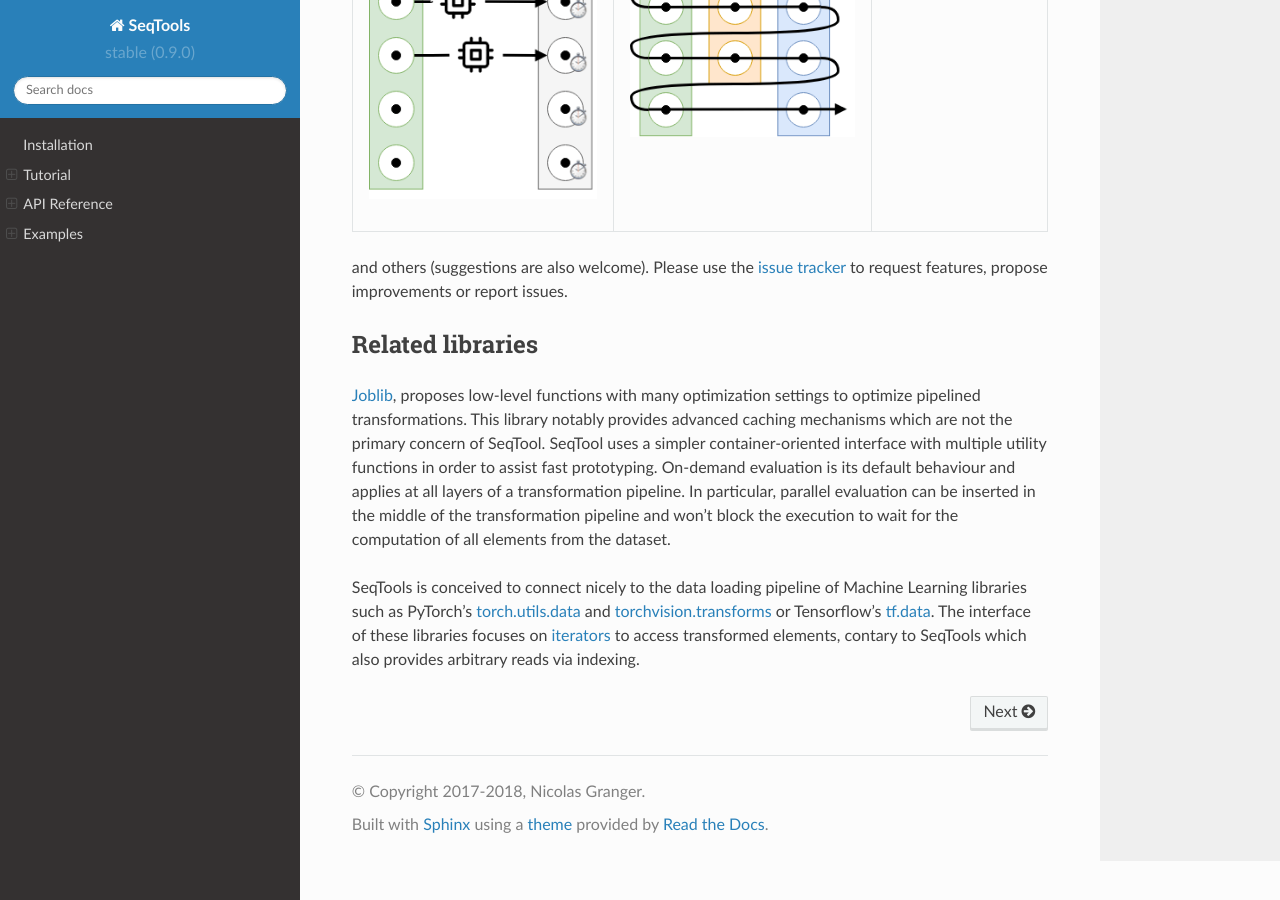
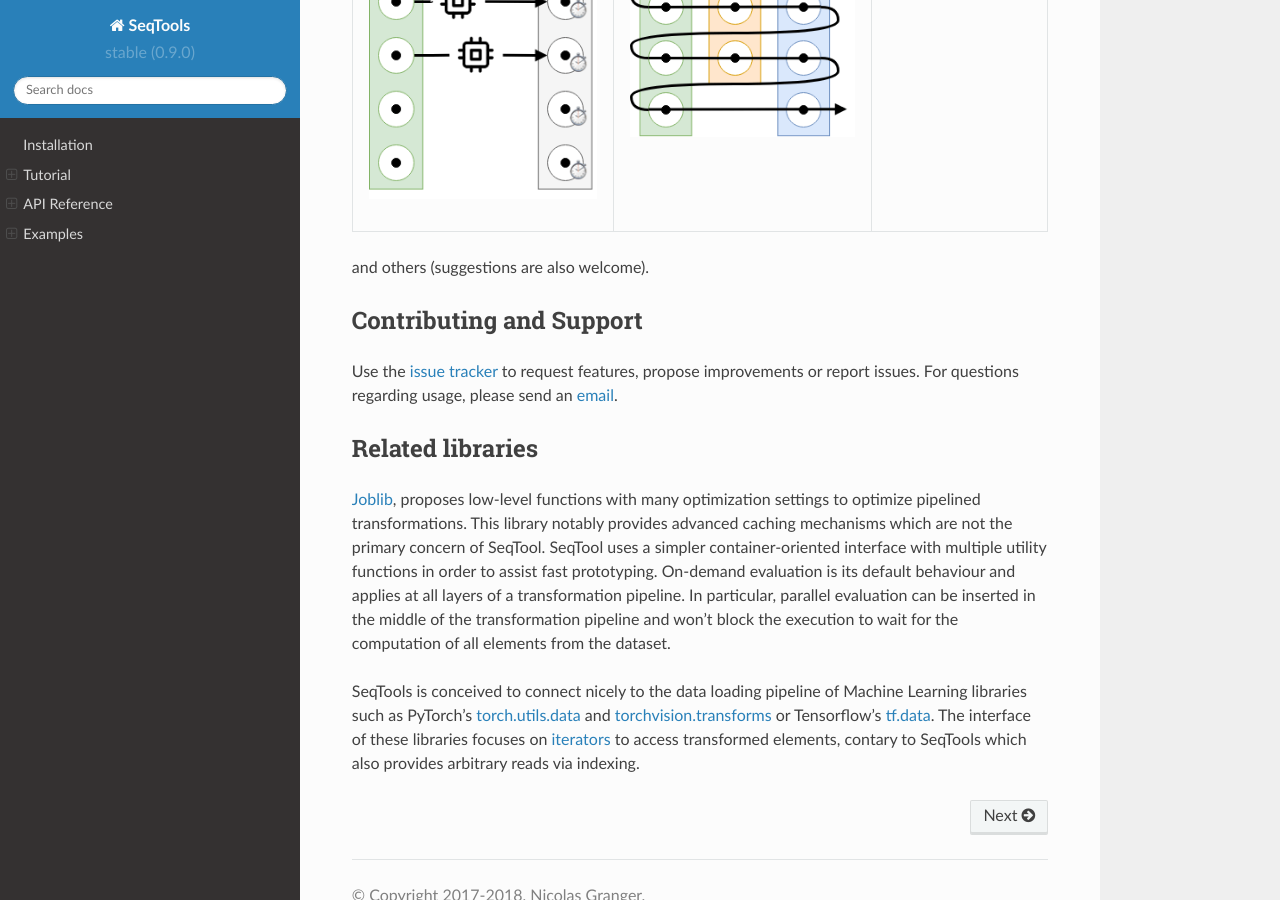
Before and after one commit to nlgranger/SeqTools, a Sphinx documentation site: the page built from docs/index.rst, in a window 1280 px wide and 900 px high, scrolled down 2642 px. Built offline with Sphinx 7.4.7 and the Read the Docs theme 2.0.0, drawn with Linux system fonts in a browser that asks for light colours.

Commit message:
provide more explicit community guidelines

```diff
--- a/docs/index.rst
+++ b/docs/index.rst
@@ -141,9 +141,16 @@ The library comes with a set of functions to manipulate sequences:
 | |prefetch|         | |interleaving|
 ==================== ================= ===============
 
-and others (suggestions are also welcome). Please use the `issue tracker
-<https://github.com/nlgranger/SeqTools/issues>`_ to request features, propose
-improvements or report issues.
+and others (suggestions are also welcome).
+
+
+Contributing and Support
+------------------------
+
+Use the `issue tracker <https://github.com/nlgranger/SeqTools/issues>`_
+to request features, propose improvements or report issues. For questions
+regarding usage, please send an `email
+<mailto:3764009+nlgranger@users.noreply.github.com>`_.
 
 
 Related libraries
```
Also changed, not shown: README.rst (+10 -5 lines).
